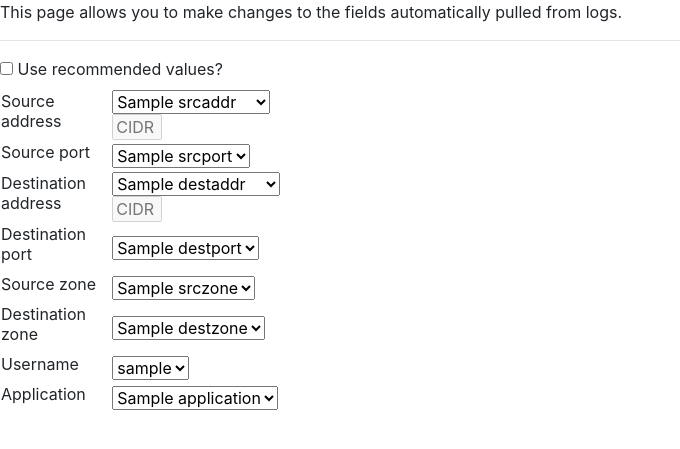
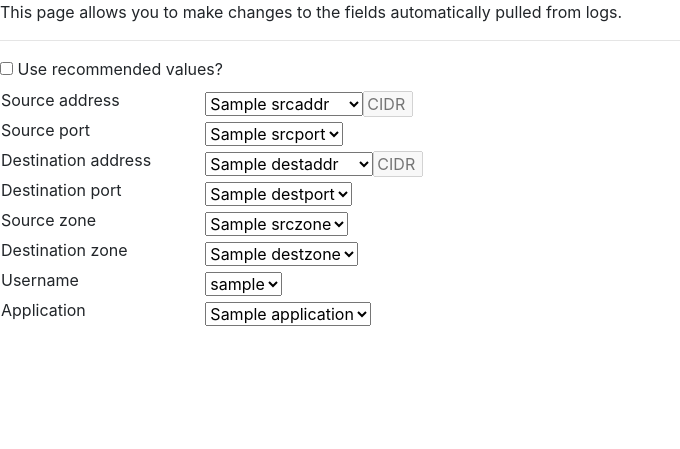
Before and after one commit to Juniper-SE/ztn-elk, a Flask app: template ztn/templates/enrichment.html in a window 1280 px wide. Shown: the top 449 px of the page, without its empty margins (0-680 px from the left). Run offline with Flask 2, Linux system fonts and the light colour scheme; the template is opened without the code that fills it: most values are stand-ins (such as "Sample title", 1, 10 or a date in 2020); some libraries are stand-ins or nearby versions.

Commit message:
width 500px

```diff
--- a/ztn/templates/enrichment.html
+++ b/ztn/templates/enrichment.html
@@ -15,7 +15,7 @@
     <label for="recommended">Use recommended values?</label>
 
     <form>
-        <table style="width:300px">
+        <table style="width:500px">
             <tr>
                 <td>
                     <label for="sourceaddr">Source address</label>
```
